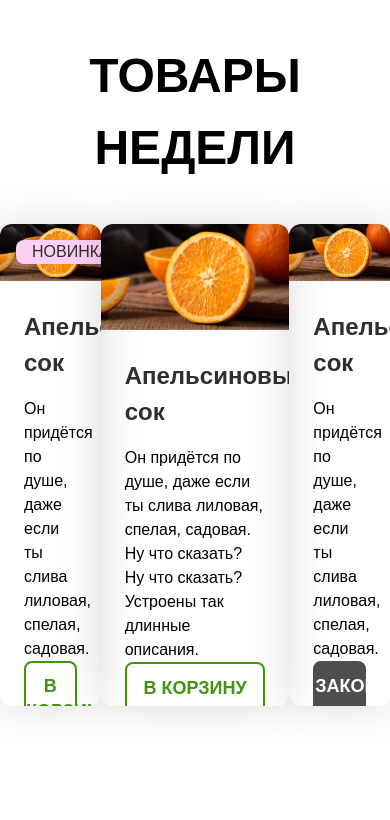
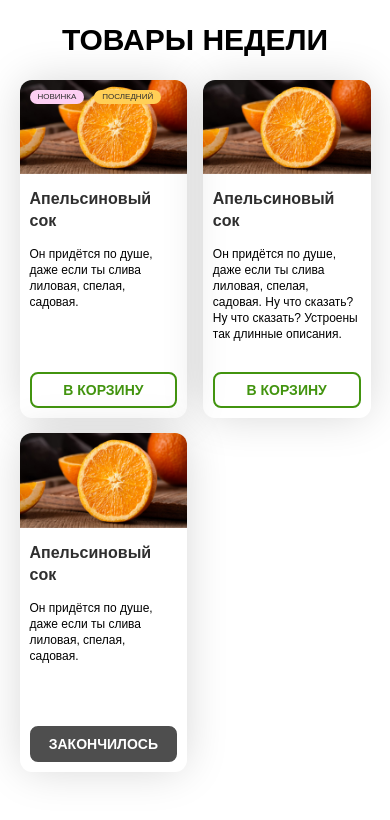
Before and after one commit to Valeria-7/spurit-test, a plain HTML site: page 01-product-card/index.html in a window 390 px wide. Drawn offline with Linux system fonts and the light colour scheme.

Commit message:
add adaptive

```diff
--- a/01-product-card/index.css
+++ b/01-product-card/index.css
@@ -79,7 +79,8 @@ body {
   justify-content: space-between;
   padding: 24px;
   /* 214px -> image */
-  height: calc(100% - 214px);
+  /*height: calc(100% - 214px);*/
+  height: 268px;
 }
 
 .item-card__title {
@@ -127,3 +128,160 @@ body {
   border: 2px solid #4E4E4E;
   cursor: no-drop;
 }
+
+@media(max-width: 1200px) {
+  .title {
+    font-size: 40px;
+    line-height: 60px;
+  }
+
+  .main__title {
+    margin: 30px 0;
+  }
+
+  .items-container {
+    max-width: 90%;
+    gap: 15px;
+  }
+
+  .item-card {
+    width: 30vw;
+    height: auto;
+  }
+
+  .label {
+    padding: 0 14px;
+    font-size: 14px;
+    line-height: 20px;
+  }
+
+  .item-card__title {
+    margin-bottom: 14px;
+    font-size: 20px;
+    line-height: 26px;
+  }
+
+  .item-card__description {
+    font-size: 14px;
+    line-height: 20px;
+  }
+
+  .item-card__button {
+    padding: 8px 0;
+    font-size: 16px;
+    line-height: 22px;
+  }
+}
+
+@media(max-width: 900px) {
+  .title {
+    font-size: 30px;
+    line-height: 40px;
+  }
+
+  .main__title {
+    margin: 20px 0;
+  }
+
+  .item-card__labels-container {
+    top: 10px;
+    left: 10px;
+    gap: 10px;
+  }
+
+  .label {
+    padding: 0 10px;
+    font-size: 12px;
+    line-height: 20px;
+  }
+
+  .item-card__info {
+    padding: 15px;
+  }
+
+  .item-card__description {
+    line-height: 18px;
+  }
+}
+
+@media(max-width: 767px) {
+  .items-container {
+    flex-wrap: wrap;
+  }
+
+  .item-card {
+    width: 43vw;
+  }
+
+  .item-card__description {
+    font-size: 16px;
+    line-height: 24px;
+  }
+}
+
+@media(max-width: 600px) {
+  .item-card__description {
+    font-size: 14px;
+    line-height: 18px;
+  }
+}
+
+@media(max-width: 470px) {
+  .label {
+    padding: 0 8px;
+    font-size: 8px;
+    line-height: 14px;
+  }
+
+  .item-card__info {
+    height: 240px;
+    padding: 10px;
+  }
+
+  .item-card__title {
+    font-size: 16px;
+    line-height: 22px;
+  }
+
+  .item-card__description {
+    font-size: 12px;
+    line-height: 16px;
+  }
+
+  .item-card__button {
+    padding: 6px 0;
+    font-size: 14px;
+    line-height: 20px;
+  }
+}
+
+@media(max-width: 375px) {
+  .title {
+    font-size: 22px;
+    line-height: 30px;
+  }
+
+  .items-container {
+    flex-direction: column;
+    align-items: center;
+    gap: 20px;
+  }
+
+  .label {
+    padding: 0 10px;
+    font-size: 12px;
+    line-height: 20px;
+  }
+
+  .item-card {
+    width: 90%;
+  }
+
+  .item-card__info {
+    height: auto;
+  }
+
+  .item-card__button {
+    margin-top: 20px;
+  }
+}
```
